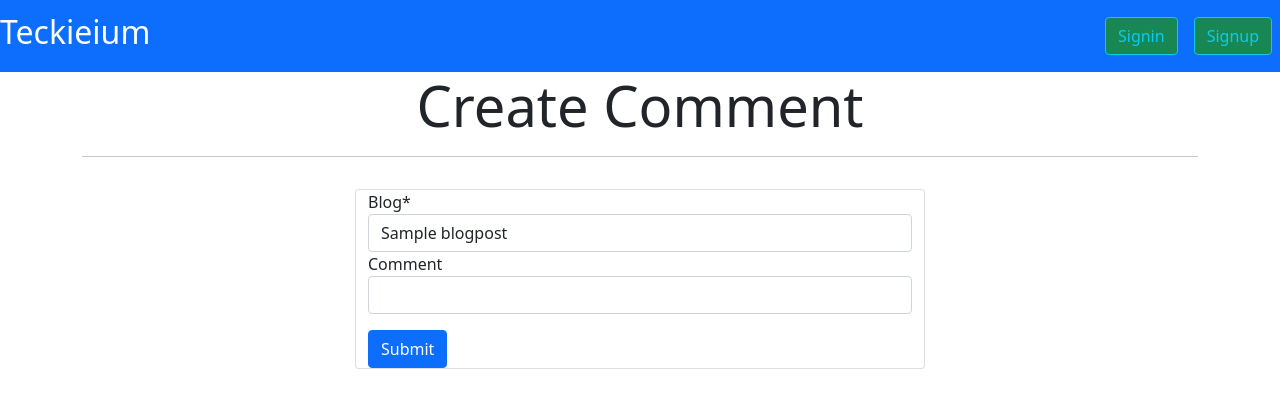
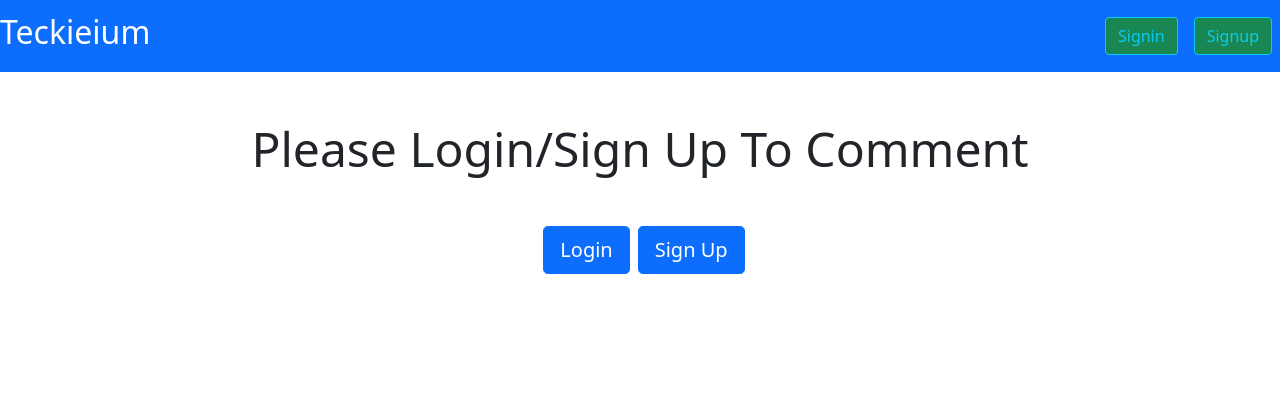
Before and after one commit to AswinAsok/Teckieium, a Django app: page /blog/1/create/ in a window 1280 px wide. Shown: the top 408 px of the page. Run offline with Django 3.2, Linux system fonts and the light colour scheme; tables that the repository leaves empty hold one stand-in row (values such as "Sample post"); some libraries are stand-ins or nearby versions.

Commit message:
Comment Form Page Done!!

```diff
--- a/Blog/views.py
+++ b/Blog/views.py
@@ -47,6 +47,7 @@ def createcomment(request,blog_id):
 
     context = {}
     context['form'] = form
+    context['blog_id'] = blog_id
     return render(request,"createcomment.html",context)
 
 def signup(request):
--- a/Templates/createcomment.html
+++ b/Templates/createcomment.html
@@ -1,17 +1,33 @@
 {% extends 'base.html' %} {% load crispy_forms_tags %} {% block content%}
-<div class="container ">
-  <div class="jumbotron jumbotron-fluid ">
+
+{% if user.is_authenticated %}
+<div class="container">
+  <div class="jumbotron jumbotron-fluid">
     <h1 class="display-4 d-flex justify-content-center">Create Comment</h1>
   </div>
-  <hr>
+  <hr />
   <div class="row d-flex justify-content-center">
     <div class="col-6 m-3 card">
       <form action="" method="POST">
         {% csrf_token %} {{ form|crispy }}
         <button class="btn mt-3 btn-primary" type="submit">Submit</button>
+        <a href="/blog/{{blog_id}}"><button class="btn mt-3 btn-primary" type="button">Go Back</button></a>
       </form>
     </div>
   </div>
 </div>
+{% endif %}
 
+{%if not user.is_authenticated %}
+<div class="d-flex justify-content-center mt-5">
+  <div class="jumbotron jumbotron-fluid">
+    <h1 class="display-5">Please Login/Sign Up To Comment</h1>
+    <br />
+  </div>
+  </div>
+  <div class="d-flex justify-content-center">
+    <a href="/accounts/login/"><button class="btn btn-lg mt-3 btn-primary m-2" type="submit">Login</button></a>
+    <a href="/accounts/signup/"><button class="btn btn-lg mt-3 btn-primary" type="submit">Sign Up</button></a>
+  </div>
+{% endif %}
 {% endblock %}
```
Lines whose indentation alone changed are shown as unchanged.
